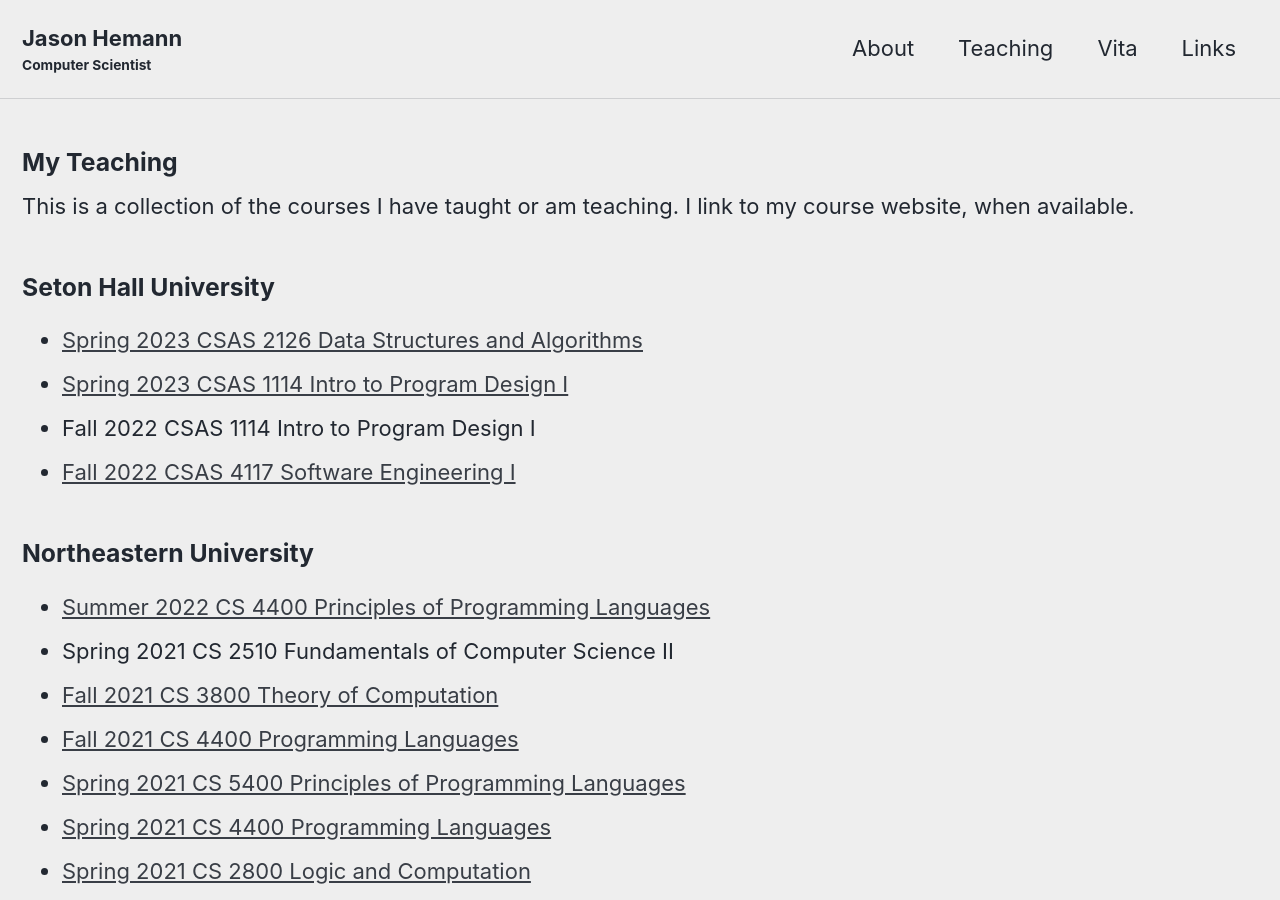
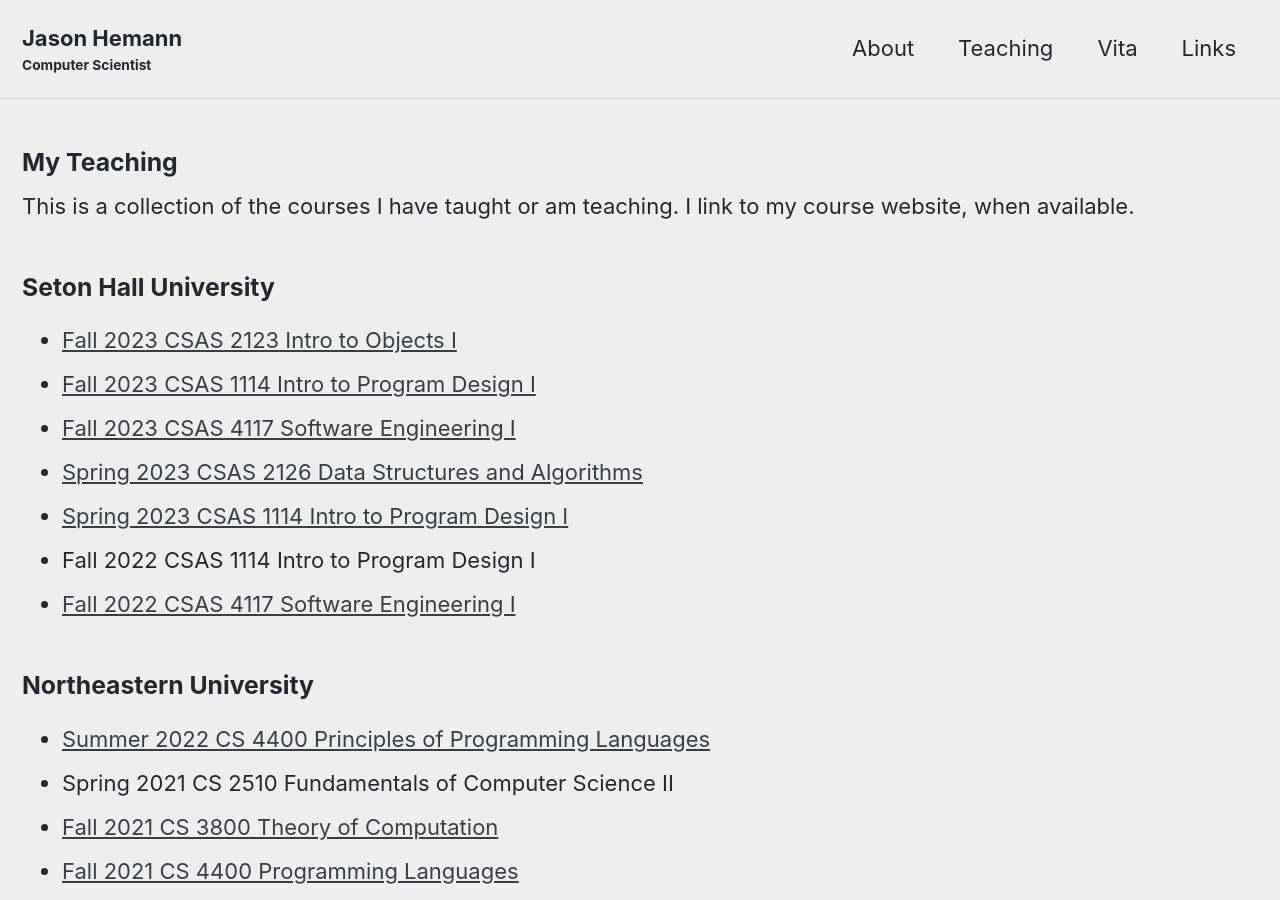
Before and after one commit to jasonhemann/jasonhemann.github.io, a Jekyll site: the page built from teaching.md, in a window 1280 px wide and 900 px high. Built offline with Jekyll 4.4.1, drawn with Linux system fonts in a browser that asks for light colours; cached includes are drawn as plain includes.

Commit message:
adding up my teaching

```diff
--- a/Gemfile
+++ b/Gemfile
@@ -29,5 +29,5 @@
 
 
 gem "webrick", "~> 1.7"
-
+gem "jekyll-sass-converter", "~> 2.2"
 gem "jekyll-redirect-from", "~> 0.16.0"
--- a/teaching.md
+++ b/teaching.md
@@ -10,6 +10,9 @@
 
 ### Seton Hall University
 
+- [Fall 2023 CSAS 2123 Intro to Objects I](http://jasonhemann.github.io/23FA-CS2123)
+- [Fall 2023 CSAS 1114 Intro to Program Design I](http://jasonhemann.github.io/23FA-CS1114)
+- [Fall 2023 CSAS 4117 Software Engineering I](http://jasonhemann.github.io/23FA-CS4117/)
 - [Spring 2023 CSAS 2126 Data Structures and Algorithms](http://jasonhemann.github.io/23SP-CS2126)
 - [Spring 2023 CSAS 1114 Intro to Program Design I](http://jasonhemann.github.io/23SP-CS1114)
 - Fall 2022 CSAS 1114 Intro to Program Design I
```
